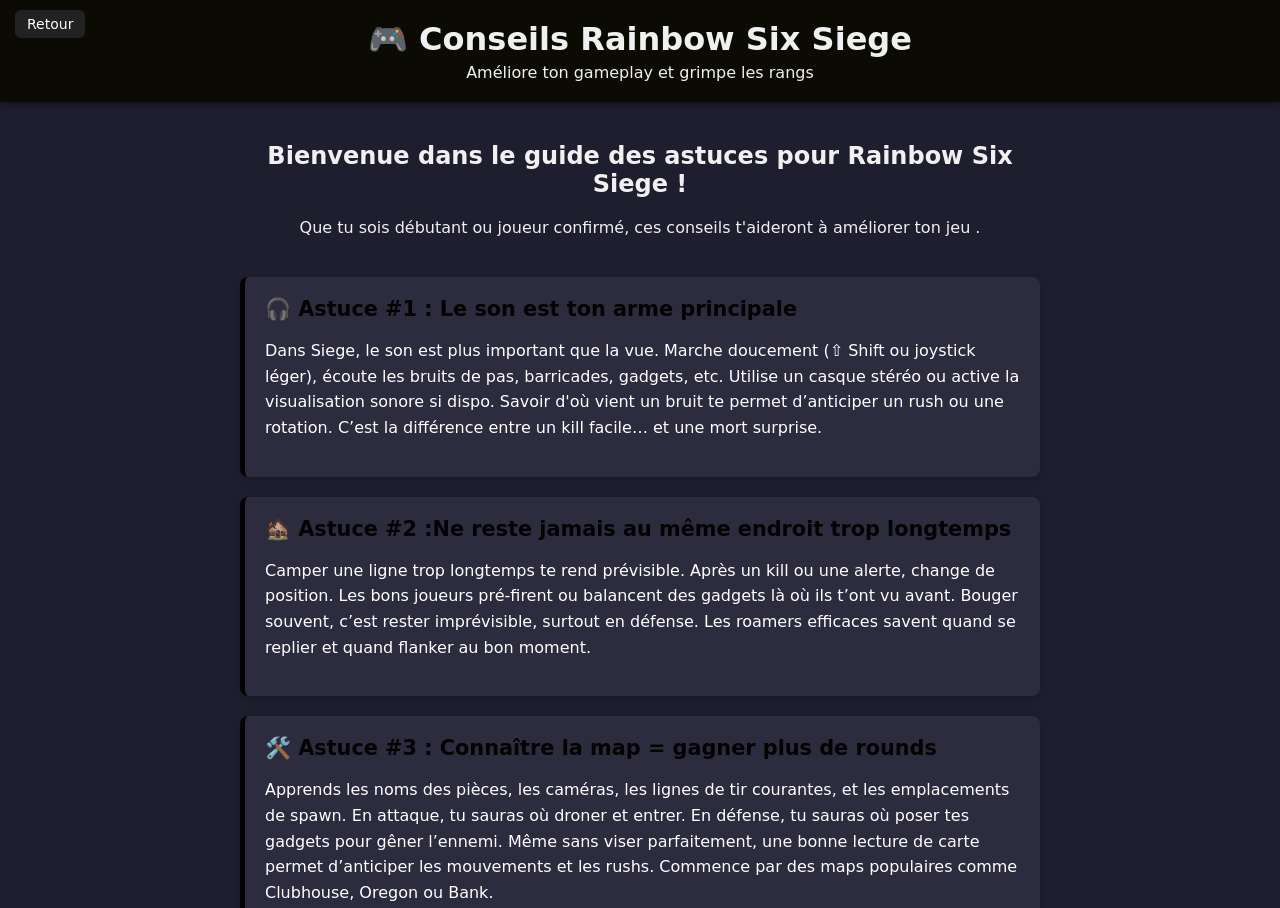
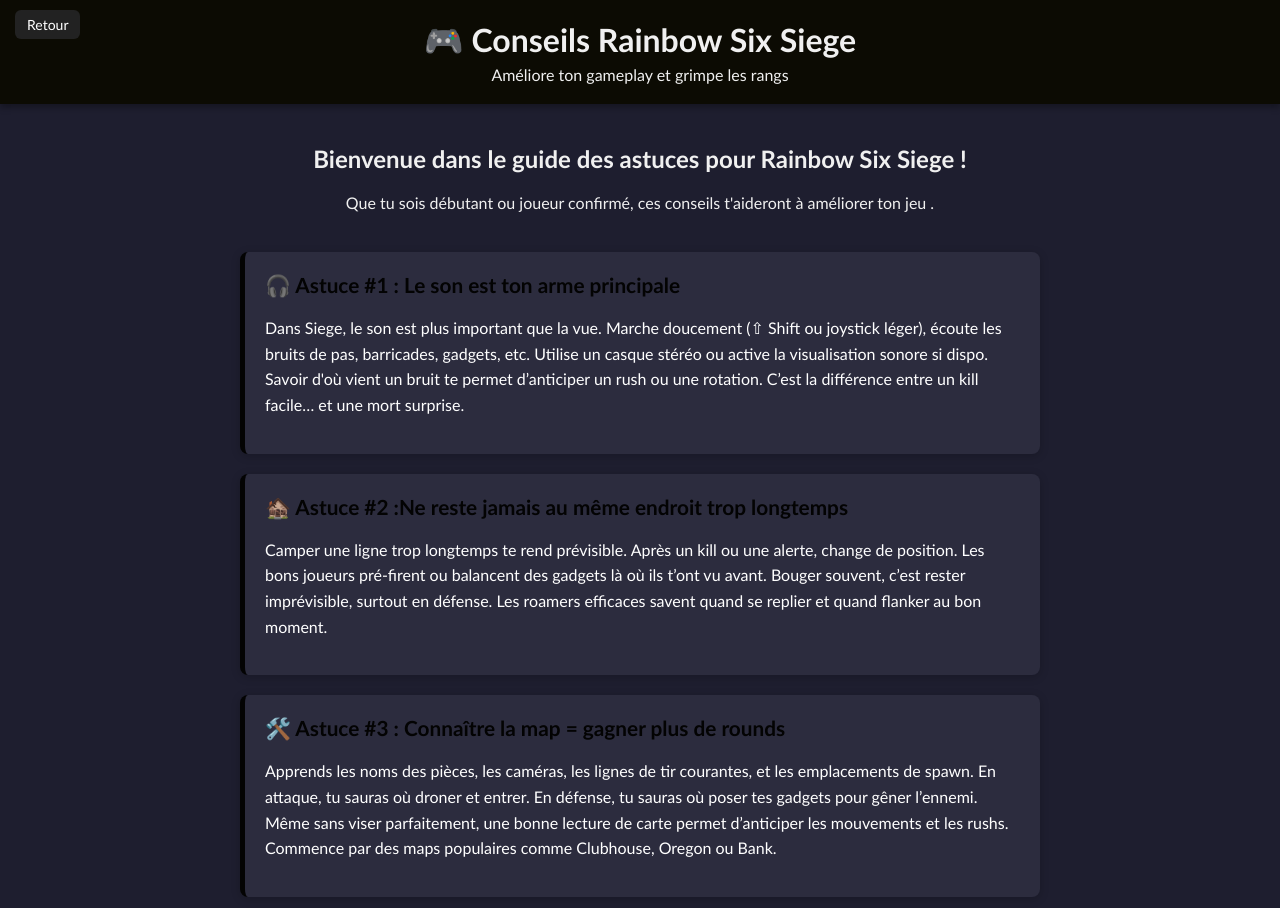
Before and after one commit to GLOBALTECH-cpu/GAMEON, a plain HTML site: page Astuces-Rainbow.html in a window 1280 px wide. Shown: the top 908 px of the page. Drawn offline with Linux system fonts and the light colour scheme.

Commit message:
Update Astuces-Rainbow.html

```diff
--- a/Astuces-Rainbow.html
+++ b/Astuces-Rainbow.html
@@ -14,7 +14,7 @@
         padding: 6px 12px;
         border-radius: 6px;
         text-decoration: none;
-        font-family: cursive;
+        font-family: 'Trebuchet MS', sans-serif;
         font-size: 14px;
         z-index: 1000;
         transition: background-color 0.2s ease;
@@ -27,7 +27,7 @@
 
 
  body {
-      font-family: cursive;
+      font-family: 'Trebuchet MS', sans-serif;
       background: #1e1e2f;
         color: #f0f0f0;
       margin: 0;
```
